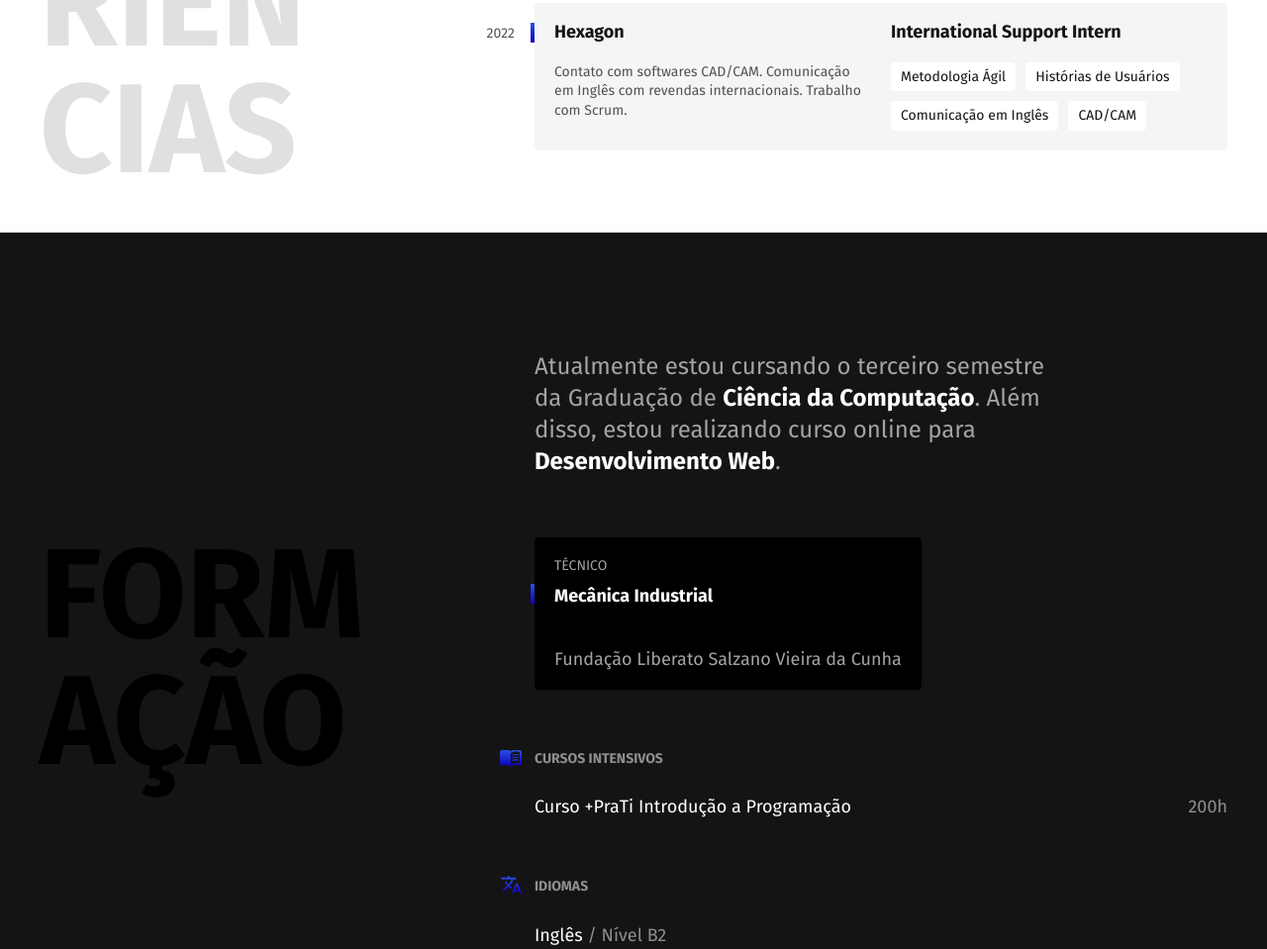
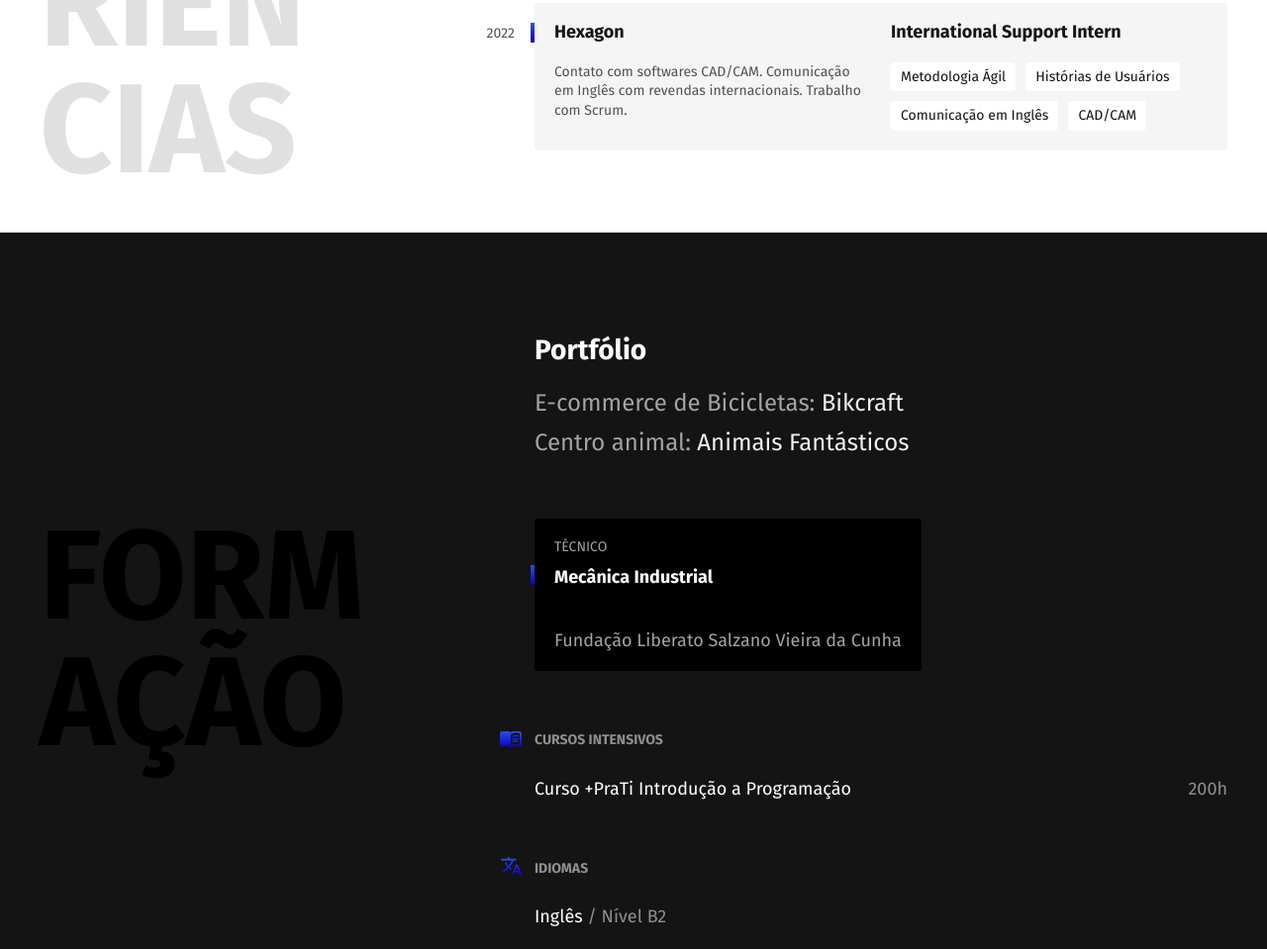
Before and after one commit to LucasLWeber/LucasLWeber.github.io, a plain HTML site: page index.html in a window 1280 px wide. Shown: the part 938-1897 px from the top of the page at 99% size. Drawn offline with Linux system fonts and the light colour scheme.

Commit message:
portfolio added in formacao section

```diff
--- a/css/experiencia.min.css
+++ /dev/null
@@ -1 +0,0 @@
-.experiencia{max-width:1200px;padding:40px 20px;margin:0 auto;display:grid;grid-template-columns:1fr 2fr;gap:150px;align-items:center}.experiencia div{align-self:center}.experiencia .subtitulo{color:#e0e0e0}.empresa{display:grid;grid-template-columns:1fr 1fr;gap:20px;padding:20px;background:#f5f5f5;margin-bottom:20px;border-radius:4px;position:relative}.empresa-ano{position:absolute;top:22px;left:-100px;color:#525252;font-size:.875rem;width:80px;text-align:right}.empresa::before{content:"";display:block;position:absolute;width:4px;height:20px;background:linear-gradient(180deg,rgba(15,0,191,0) 0,#2952e1 .01%,#0f00bf 100%);left:-4px;top:20px}.empresa-titulo{font-size:1.125rem;line-height:1.1;font-weight:700}.empresa-texto{font-size:.875rem;color:#525252;line-height:1.4}.empresa-habilidades{display:flex;flex-wrap:wrap;gap:10px;align-content:start}.empresa-habilidades li{font-size:.875rem;line-height:1.4;border-radius:4px;background:#fff;padding:5px 10px}@media (max-width:800px){.experiencia{grid-template-columns:1fr;gap:50px}.experiencia .subtitulo{color:#141414}.empresa-ano{position:initial;order:1;width:initial;text-align:left}.empresa-ano::before{content:"Período: ";color:#000}}@media (max-width:400px){.empresa{grid-template-columns:1fr}}
--- a/css/formacao.css
+++ b/css/formacao.css
@@ -5,7 +5,7 @@
 
 .formacao-container {
     max-width: 1200px;
-  padding: 120px 20px;
+    padding: 100px 20px;
     margin: 0 auto;
     display: grid;
     grid-template-columns: 1fr 2fr;
@@ -29,16 +29,50 @@
     max-width: 5ch;
 }
 
-.formacao-texto {
+.formacao-portfolio {
     font-size: 1.5rem;
     line-height: 1.33;
     color: #a3a3a3;
     max-width: 40ch;
     margin-bottom: 60px;
+    display: flex;
+    flex-direction: column;
+    gap: 20px;
 }
 
-.formacao-texto strong {
+.formacao-portfolio h3 {
     color: #fff;
+}
+
+.formacao-portfolio ul {
+    display: flex;
+    flex-direction: column;
+    gap: 8px;
+}
+
+.formacao-portfolio ul a {
+    color: #f0f0f0;
+    text-decoration: none;
+    position: relative;
+}
+
+.formacao-portfolio li a::after {
+    content: '';
+    height: 1px;
+    width: 0;
+    background-color: #fff;
+    position: absolute;
+    bottom: 0;
+    left: 0;
+    transition: 0.3s;
+}
+
+.formacao-portfolio li a:hover {
+    color: #fff;
+}
+
+.formacao-portfolio li a:hover::after {
+    width: 100%;
 }
 
 .formacao-lista {
@@ -77,12 +111,7 @@
     position: absolute;
     width: 4px;
     height: 20px;
-  background: linear-gradient(
-    180deg,
-    rgba(15, 0, 191, 0) 0%,
-    #2952e1 0.01%,
-    #0f00bf 100%
-  );
+    background: linear-gradient( 180deg, rgba(15, 0, 191, 0) 0%, #2952e1 0.01%, #0f00bf 100%);
     left: -24px;
 }
 
--- a/index.html
+++ b/index.html
@@ -68,9 +68,13 @@
         <div class="formacao-container">
             <h2 class="subtitulo">Formação</h2>
             <div>
-                <p class="formacao-texto">
-                    Atualmente estou cursando o terceiro semestre da Graduação de <strong>Ciência da Computação</strong>. Além disso, estou realizando curso online para <strong> Desenvolvimento Web</strong>.
-                </p>
+                <div class="formacao-portfolio">
+                    <h3>Portfólio</h3>
+                    <ul>
+                        <li>E-commerce de Bicicletas: <a href="https://lucaslweber.github.io/bikcraft/">Bikcraft</a></li>
+                        <li>Centro animal: <a href="https://lucaslweber.github.io/animais-fantasticos/">Animais Fantásticos</a></li>
+                    </ul>
+                </div>
                 <ul class="formacao-lista">
                     <li class="estudo">
                         <span class="estudo-tipo">Técnico</span>
@@ -97,6 +101,7 @@
             </div>
         </div>
     </section>
+
     <footer class="footer" id="contato">
         <div class="footer-container">
             <p class="footer-texto">Estou disponível para novos desafios. Entre em contato comigo e marcamos uma conversa.</p>
```
Also changed, not shown: css/global.css (indentation only), css/style.css (line endings or trailing spaces). Lines whose indentation alone changed are shown as unchanged.
